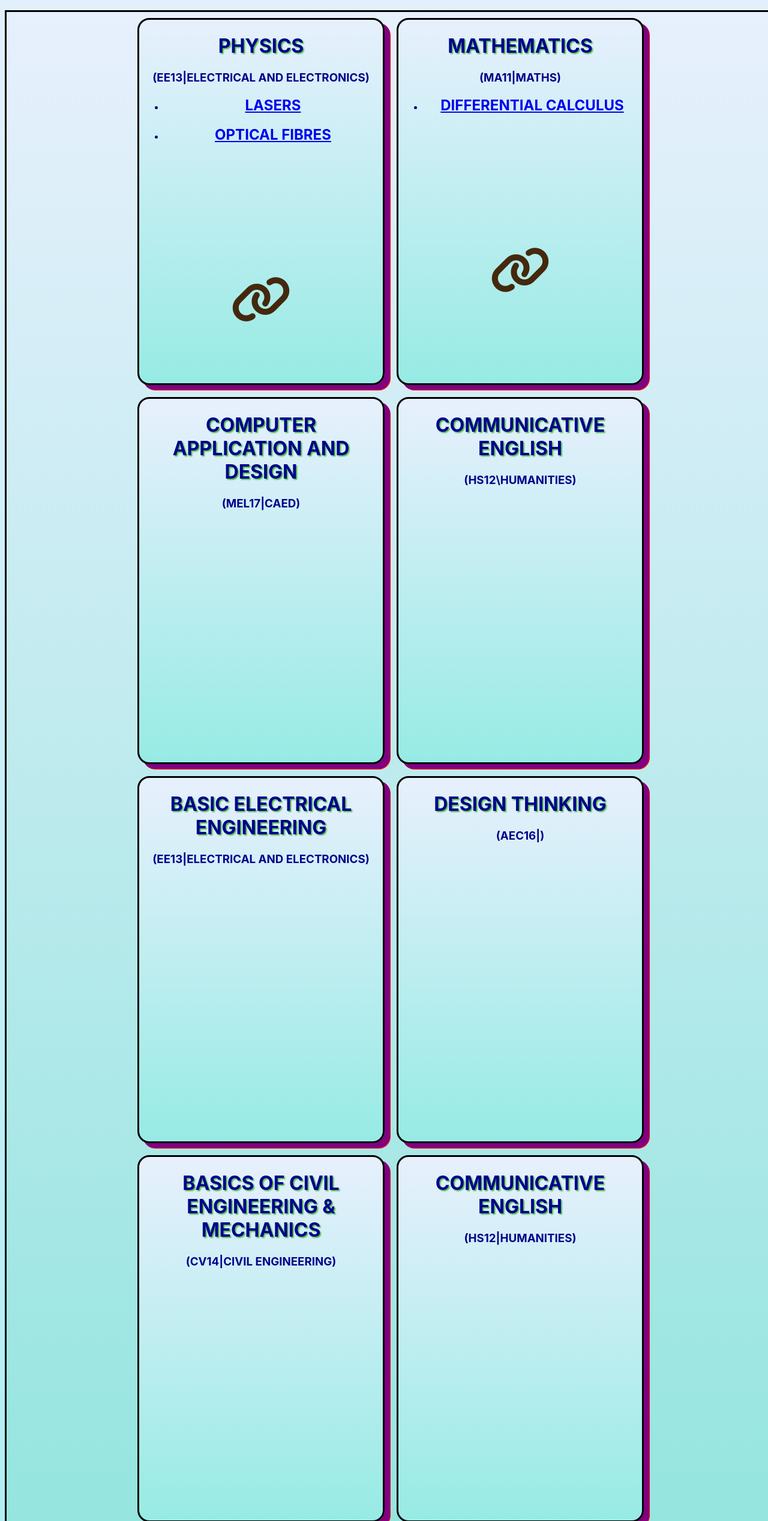
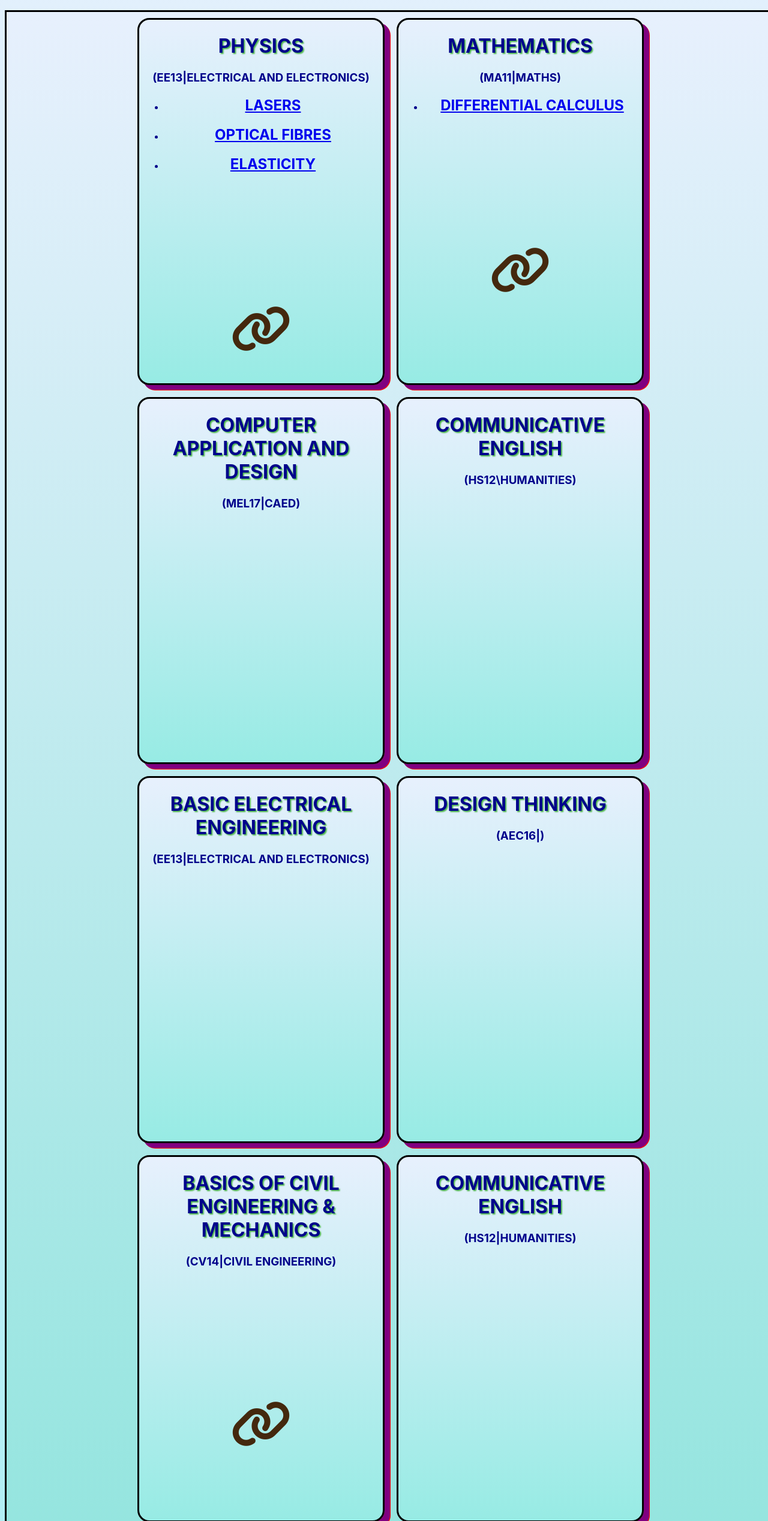
Before and after one commit to ShubhamAnand123/sharingnotes, a plain HTML site: page index.html in a window 1280 px wide. Shown: the part 264-2800 px from the top of the page at 60% size. Drawn offline with Linux system fonts and the light colour scheme.

Commit message:
Update index.html

```diff
--- a/index.html
+++ b/index.html
@@ -7,9 +7,7 @@
     <meta http-equiv="X-UA-Compatible" content="IE=edge">
     <meta name="viewport" content="width=<>, initial-scale=1.0">
     <link rel="stylesheet" href="https://cdnjs.cloudflare.com/ajax/libs/font-awesome/5.15.3/css/all.min.css">
-    <script src=
-    "https://kit.fontawesome.com/457a315592.js"
-            crossorigin="anonymous">
+    <script src="https://kit.fontawesome.com/457a315592.js" crossorigin="anonymous">
     </script>
 
     <title>Notes Sharing</title>
@@ -68,8 +66,9 @@
         .linkedin:hover {
             color: #04009a;
         }
-        .whatsapp:hover{
-            color:rgb(119, 201, 99);
+
+        .whatsapp:hover {
+            color: rgb(119, 201, 99);
         }
 
 
@@ -146,30 +145,32 @@
             background-color: coral;
             color: brown;
         }
-        .fa-color{
+
+        .fa-color {
             margin-top: 50%;
-            color:rgba(63, 30, 3, 0.952);
+            color: rgba(63, 30, 3, 0.952);
         }
-        .fa-color:hover{
-            color:rgb(204, 44, 44);
+
+        .fa-color:hover {
+            color: rgb(204, 44, 44);
             box-shadow: 7px 11px 5px rgba(3, 18, 82, 0.966);
             transform: scale(1.2);
         }
-        .logo{
-            margin:8px;
+
+        .logo {
+            margin: 8px;
             padding-right: 8px;
-            margin-right:2px ;
+            margin-right: 2px;
             border-radius: 20px;
 
         }
-
     </style>
 </head>
 
 
 <body>
     <div id="logo">
-        <img src="download.png" alt="MSRIT RAMAIAH.com">
+        <img src="download.png"alt="MSRIT RAMAIAH.com">
     </div>
     <div class="container5">
         <a class="link linkedin">
@@ -184,6 +185,7 @@
             <a class="link whatsapp">
                 <i class="fab fa-2x fa-whatsapp"></i>
             </a>
+
     </div>
 
     <div class="container1">
@@ -207,10 +209,19 @@
                         target="_blank">
                         <h2>LASERS </h2>
                     </a></li>
+
                 <li><a href="https://drive.google.com/file/d/1uUZtnf0-v4lt0XzVrpYmpm-iq1AnnouE/view?usp=sharing"
                         target="blank">
                         <h2> OPTICAL FIBRES </h2>
                     </a></li>
+
+                <li><a href="https://drive.google.com/file/d/1Puwm9K0Kng7HvRt4tB-0J9b86xtuY-A2/view?usp=sharing"
+                        target="_blank">
+                        <h2>ELASTICITY </h2>
+                    </a></li>
+
+
+
             </ul>
             <div class="call_btn">
                 <a href="https://drive.google.com/drive/folders/17dtjxsiQ2Qaz7peqUm-gM1nr3hCrGrDJ" class="btn_icon">
@@ -280,6 +291,14 @@
                 <h1>BASICS OF CIVIL ENGINEERING & MECHANICS</h1>
             </strong>
             <h3>(CV14|CIVIL ENGINEERING)</h3>
+            <div class="call_btn">
+                <a href="https://drive.google.com/file/d/1Ig1WLaCaTxJ2yKoC0UmaG9OD51lKTRyP/view?usp=sharing"
+                    class="btn_icon">
+                    <i class="fas fa-link fa-5x fa-color"></i>
+                    <span class="circle"></span>
+                </a>
+
+            </div>
 
         </div>
         <div class="item" id="item-8">
```
Lines whose indentation alone changed are shown as unchanged.
